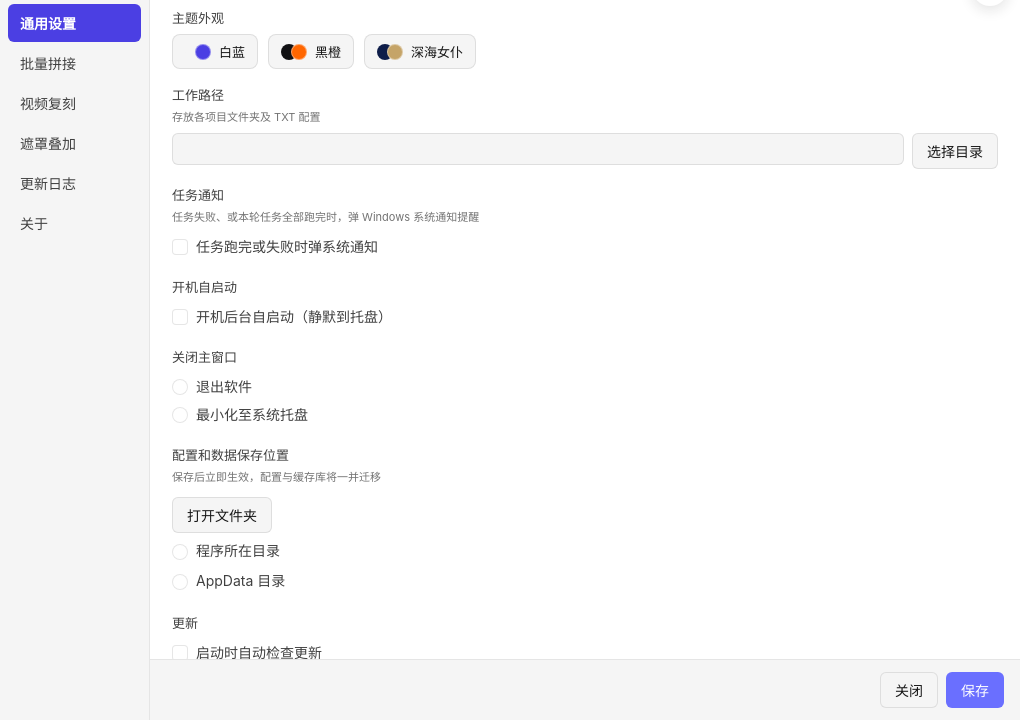
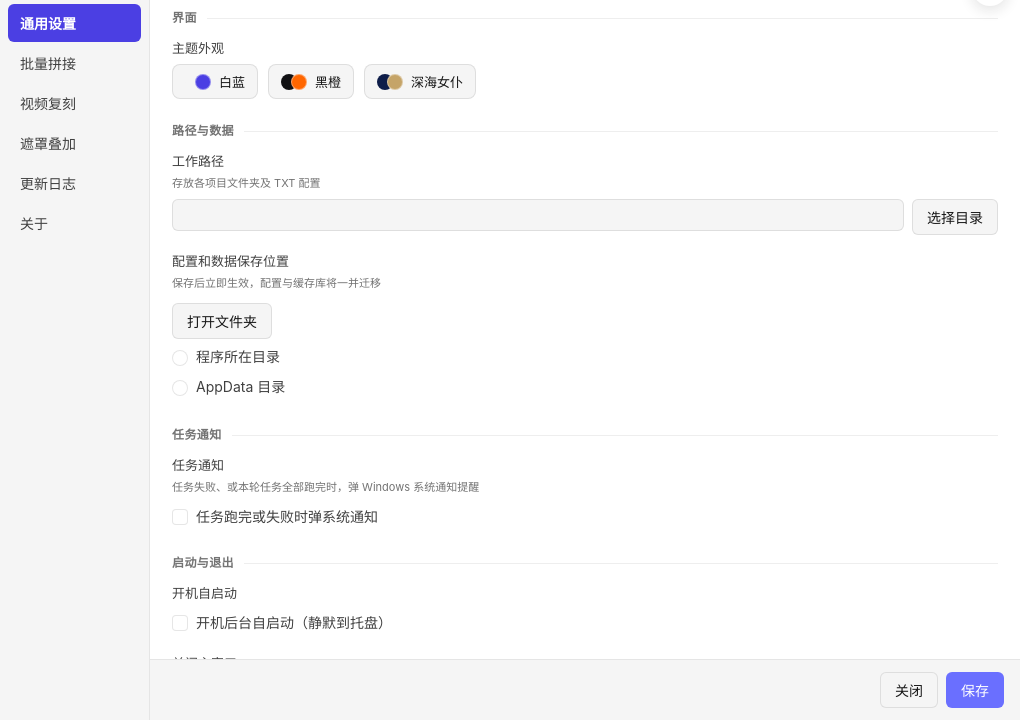
Before and after one commit to BaronJason/video-lab, an Electron app: page frontend/settings.html in a window 1020 px wide. Shown: the part 80-800 px from the top of the page. Drawn offline with Linux system fonts and the light colour scheme; no server answers.

Commit message:
设置页重新分类排序：15 个分组头（标题+右延横线），各板块按语义分组；重排零丢失（标签数量校验一致）

```diff
--- a/frontend/settings.css
+++ b/frontend/settings.css
@@ -440,6 +440,28 @@ body {
 }
 .opt-radio:hover .opt-radio__dot { border-color: var(--brand-500); }
 .opt-radio__label { display: flex; flex-direction: column; gap: 2px; }
+/* 设置分组头：小标题 + 右延横线（设置项较多，用横线分组区隔，便于快速定位） */
+.settings-group {
+  display: flex;
+  align-items: center;
+  gap: 10px;
+  margin: 22px 0 10px;
+}
+.settings-group:first-of-type { margin-top: 6px; }
+.settings-group__title {
+  flex-shrink: 0;
+  font-size: 12px;
+  font-weight: 600;
+  letter-spacing: 0.4px;
+  color: var(--text-tertiary);
+}
+.settings-group::after {
+  content: '';
+  flex: 1;
+  height: 1px;
+  background: var(--border-neutral-l1);
+}
+
 .opt-path {
   font-size: 11px;
   /* 提示/路径文字：用次级文字色（不是三级）—— 深色皮肤下三级色偏暗（黑橙 #707070 on 近黑底）
--- a/frontend/settings.html
+++ b/frontend/settings.html
@@ -60,11 +60,13 @@
     <section class="settings-view is-active" id="view-general">
       <h2 class="settings-view__title">通用设置</h2>
 
+            <div class="settings-group"><span class="settings-group__title">界面</span></div>
 <div class="form-group">
         <label class="form-group__label">主题外观</label>
         <div class="theme-row" id="themeRow"></div>
       </div>
 
+            <div class="settings-group"><span class="settings-group__title">路径与数据</span></div>
 <div class="form-group">
         <label class="form-group__label">工作路径<small>存放各项目文件夹及 TXT 配置</small></label>
         <div class="dir-row">
@@ -73,6 +75,29 @@
         </div>
       </div>
 
+
+
+<div class="form-group">
+        <label class="form-group__label">配置和数据保存位置<small>保存后立即生效，配置与缓存库将一并迁移</small></label>
+        <div class="opt-row">
+          <button type="button" class="btn btn-ghost" id="btnOpenCfgDir">打开文件夹</button>
+          <span class="opt-path" id="cfgDirPath"></span>
+        </div>
+        <div class="opt-row">
+          <label class="opt-radio">
+            <input type="radio" name="configStorage" value="program">
+            <span class="opt-radio__dot"></span>
+            <span class="opt-radio__label">程序所在目录<span class="opt-path" id="cfgPathProgram"></span></span>
+          </label>
+        </div>
+        <div class="opt-row">
+          <label class="opt-radio">
+            <input type="radio" name="configStorage" value="appdata">
+            <span class="opt-radio__dot"></span>
+            <span class="opt-radio__label">AppData 目录<span class="opt-path" id="cfgPathAppdata"></span></span>
+          </label>
+        </div>
+      </div>            <div class="settings-group"><span class="settings-group__title">任务通知</span></div>
 <div class="form-group">
         <label class="form-group__label">任务通知<small>任务失败、或本轮任务全部跑完时，弹 Windows 系统通知提醒</small></label>
         <div class="opt-row">
@@ -84,6 +109,7 @@
         </div>
       </div>
 
+            <div class="settings-group"><span class="settings-group__title">启动与退出</span></div>
 <div class="form-group">
         <label class="form-group__label">开机自启动</label>
         <div class="opt-row">
@@ -113,28 +139,9 @@
         </div>
       </div>
 
-      <div class="form-group">
-        <label class="form-group__label">配置和数据保存位置<small>保存后立即生效，配置与缓存库将一并迁移</small></label>
-        <div class="opt-row">
-          <button type="button" class="btn btn-ghost" id="btnOpenCfgDir">打开文件夹</button>
-          <span class="opt-path" id="cfgDirPath"></span>
-        </div>
-        <div class="opt-row">
-          <label class="opt-radio">
-            <input type="radio" name="configStorage" value="program">
-            <span class="opt-radio__dot"></span>
-            <span class="opt-radio__label">程序所在目录<span class="opt-path" id="cfgPathProgram"></span></span>
-          </label>
-        </div>
-        <div class="opt-row">
-          <label class="opt-radio">
-            <input type="radio" name="configStorage" value="appdata">
-            <span class="opt-radio__dot"></span>
-            <span class="opt-radio__label">AppData 目录<span class="opt-path" id="cfgPathAppdata"></span></span>
-          </label>
-        </div>
-      </div>
 
+
+            <div class="settings-group"><span class="settings-group__title">软件更新</span></div>
 <div class="form-group">
         <label class="form-group__label">更新</label>
         <div class="opt-row">
@@ -183,6 +190,7 @@
           <button class="btn" id="btnCheckUpdate" title="立即检查所选更新源（码云/GitHub）是否有新版本">检查更新</button>
         </div>
       </div>
+            <div class="settings-group"><span class="settings-group__title">浏览器访问</span></div>
 <div class="form-group form-group--http">
         <label class="form-group__label">浏览器访问<small>本地 HTTP 端口与访问令牌；可自行修改令牌或随机生成，保存后生效</small></label>
         <div class="dir-row">
@@ -204,6 +212,7 @@
     <section class="settings-view" id="view-batch">
       <h2 class="settings-view__title">成片命名规则</h2>
 
+            <div class="settings-group"><span class="settings-group__title">命名</span></div>
 <div class="form-group">
         <label class="form-group__label">创作者名<small>成片名中的创作者标识</small></label>
         <input class="form-input" id="batchProducer" type="text" placeholder="">
@@ -230,26 +239,31 @@
 
       <h2 class="settings-view__title">批量拼接参数</h2>
 
+            <div class="settings-group"><span class="settings-group__title">成片时长与变速</span></div>
 <div class="form-group">
         <label class="form-group__label">最大成片时长 (秒)</label>
         <input class="form-input" id="batchMaxDuration" type="number" min="1" step="1" placeholder="">
       </div>
 
+
+
+<div class="form-group">
+        <label class="form-group__label">倍速阈值<small>时长超标时的加速倍率上限</small></label>
+        <input class="form-input" id="batchSpeedLimit" type="number" min="1" step="0.1" placeholder="">
+      </div>            <div class="settings-group"><span class="settings-group__title">失败重试</span></div>
 <div class="form-group">
         <label class="form-group__label">重试次数</label>
         <input class="form-input" id="batchMaxRetry" type="number" min="1" step="1" placeholder="">
       </div>
 
-      <div class="form-group">
-        <label class="form-group__label">倍速阈值<small>时长超标时的加速倍率上限</small></label>
-        <input class="form-input" id="batchSpeedLimit" type="number" min="1" step="0.1" placeholder="">
-      </div>
+
     </section>
 
     <!-- ═══ 视频复刻 ═══ -->
     <section class="settings-view" id="view-replica">
       <h2 class="settings-view__title">视频复刻参数</h2>
 
+            <div class="settings-group"><span class="settings-group__title">成片时长与变速</span></div>
 <div class="form-group">
         <label class="form-group__label">最大成片时长 (秒)</label>
         <input class="form-input" id="replicaMaxDuration" type="number" min="1" step="1" placeholder="">
@@ -260,6 +274,7 @@
         <input class="form-input" id="replicaSpeedLimit" type="number" min="1" step="0.1" placeholder="">
       </div>
 
+            <div class="settings-group"><span class="settings-group__title">去重</span></div>
 <div class="form-group">
         <label class="form-group__label">去重阈值<small>模式2尾部替换需达到的不一致时长占比</small></label>
         <input class="form-input" id="replicaDedupRatio" type="number" min="0" max="1" step="0.05" placeholder="">
@@ -270,6 +285,7 @@
     <section class="settings-view" id="view-mask">
       <h2 class="settings-view__title">遮罩叠加设置</h2>
 
+            <div class="settings-group"><span class="settings-group__title">路径</span></div>
 <div class="form-group">
         <label class="form-group__label">工作路径<small>存放遮罩的路径，以文件夹区分项目</small></label>
         <div class="dir-row">
@@ -278,6 +294,7 @@
         </div>
       </div>
 
+            <div class="settings-group"><span class="settings-group__title">水印</span></div>
 <div class="form-group">
         <label class="form-group__label">固定水印<small>遮罩叠加模式默认水印文件</small></label>
         <div class="dir-row">
@@ -298,6 +315,7 @@
     <section class="settings-view" id="view-maintenance" style="display:none">
       <h2 class="settings-view__title">维护</h2>
 
+            <div class="settings-group"><span class="settings-group__title">缓存</span></div>
 <div class="form-group">
         <label class="form-group__label">重建预检测缓存<small>清空并重新检测全部素材，视频较多时较耗时。日常无需使用：主窗口侧栏「刷新预缓存」已能更新变化的视频并清理失效缓存，仅当缓存异常或数据不一致时才需要重建。</small></label>
         <div class="opt-row">
@@ -305,6 +323,7 @@
         </div>
       </div>
 
+            <div class="settings-group"><span class="settings-group__title">日志</span></div>
 <div class="form-group">
         <label class="form-group__label">运行日志<small>逐条记录启动退出、任务执行、删除与配置变更，保留最近 7 天。任务记录和成片都可能被清除，这份日志不会 —— 排查「某次成片去哪了」时从这里查证。</small></label>
         <div class="opt-row">
```
Lines whose indentation alone changed are shown as unchanged.
